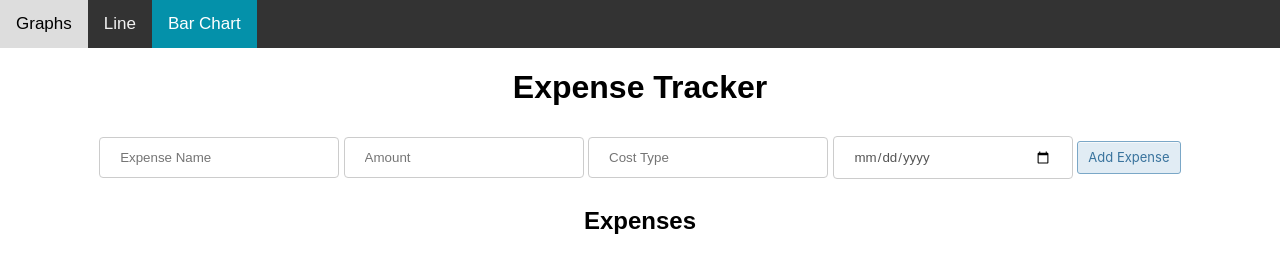
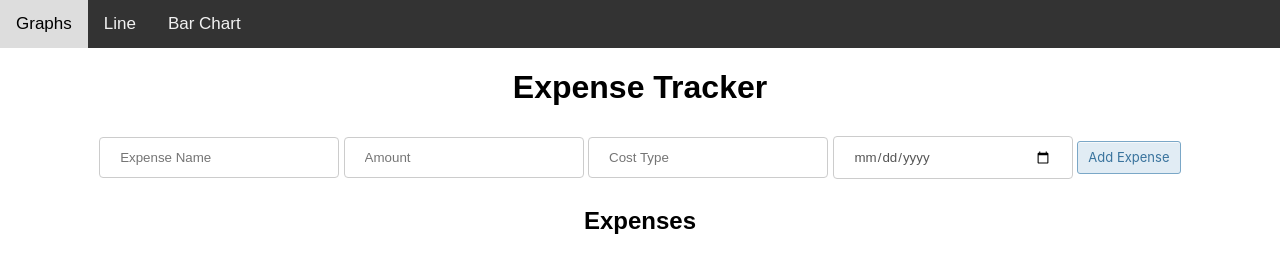
Before and after one commit to spencer104/expense_tracker, a Flask app: page / in a window 1280 px wide. Shown: the top 255 px of the page. Run offline with Flask 3, Linux system fonts and the light colour scheme; data that the repository does not hold is empty.

Commit message:
update navbar

```diff
--- a/templates/bar_chart.html
+++ b/templates/bar_chart.html
@@ -57,7 +57,7 @@
         <a href="/">Data</a>
         <a href="/line">Line</a>
         <a href="/graphs">Graphs</a>
-        <a href="/bar_chart" class="active">Bar Chart</a>
+        <a href="/bar_chart">Bar Chart</a>
     </div>
 
     <h1>Stacked Bar Chart</h1>
--- a/templates/graphs.html
+++ b/templates/graphs.html
@@ -83,7 +83,7 @@
     <div id="navbar">
         <a href="/">Data</a>
         <a href="/line">Line</a>
-        <a href="/bar_chart" class="active">Bar Chart</a>
+        <a href="/bar_chart" >Bar Chart</a>
     </div>
 
     <h1>Expense Graphs</h1>
--- a/templates/index.html
+++ b/templates/index.html
@@ -133,7 +133,7 @@
     <div id="navbar">
         <a href="/graphs">Graphs</a>
         <a href="/line">Line</a>
-        <a href="/bar_chart" class="active">Bar Chart</a>
+        <a href="/bar_chart">Bar Chart</a>
     </div>
 
     <h1>Expense Tracker</h1>
--- a/templates/line.html
+++ b/templates/line.html
@@ -58,7 +58,7 @@
     <div id="navbar">
         <a href="/">Data</a>
         <a href="/graphs">Graphs</a>
-        <a href="/bar_chart" class="active">Bar Chart</a>
+        <a href="/bar_chart">Bar Chart</a>
     </div>
 
     <h1>Expense Graphs</h1>
```
